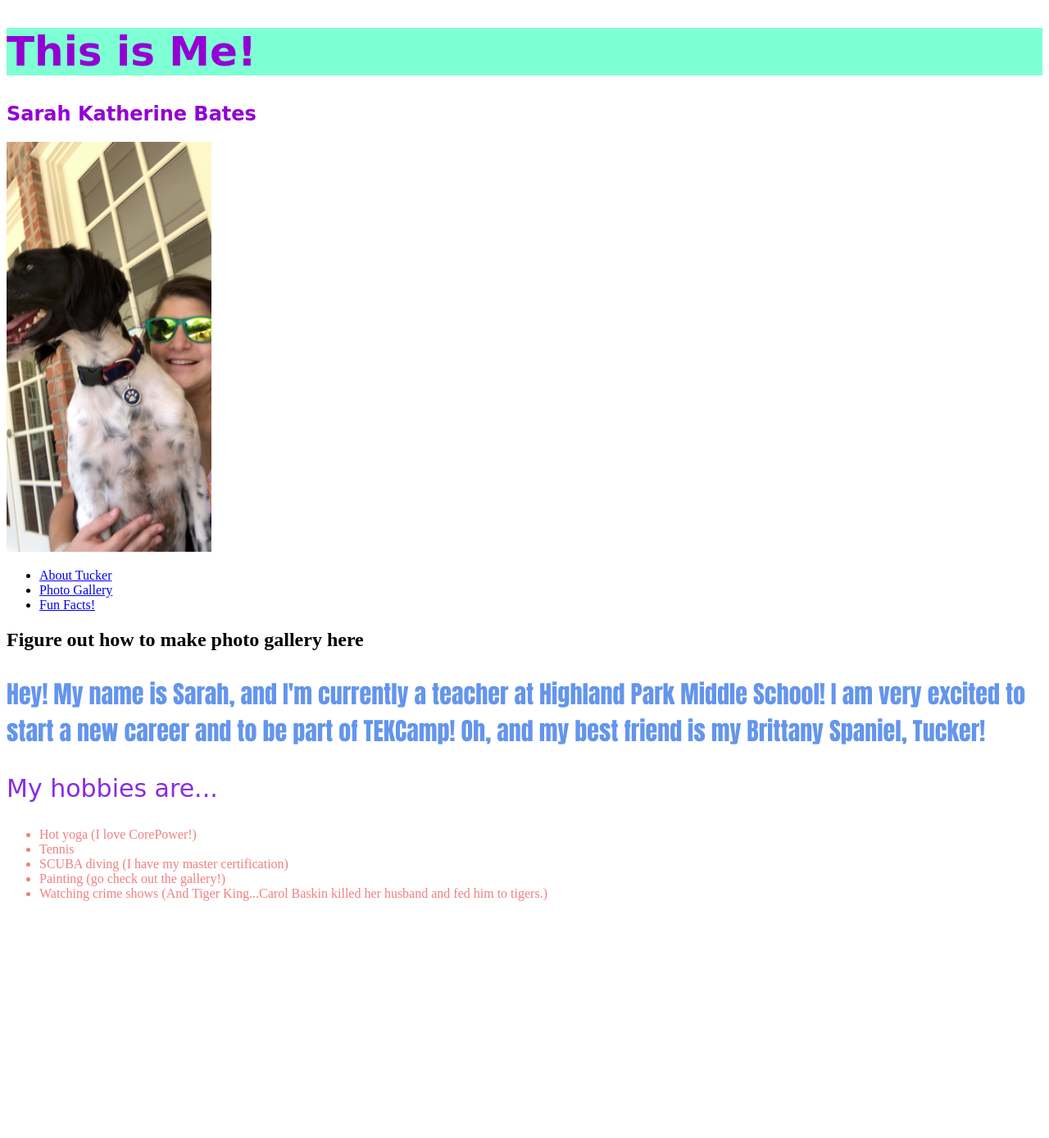
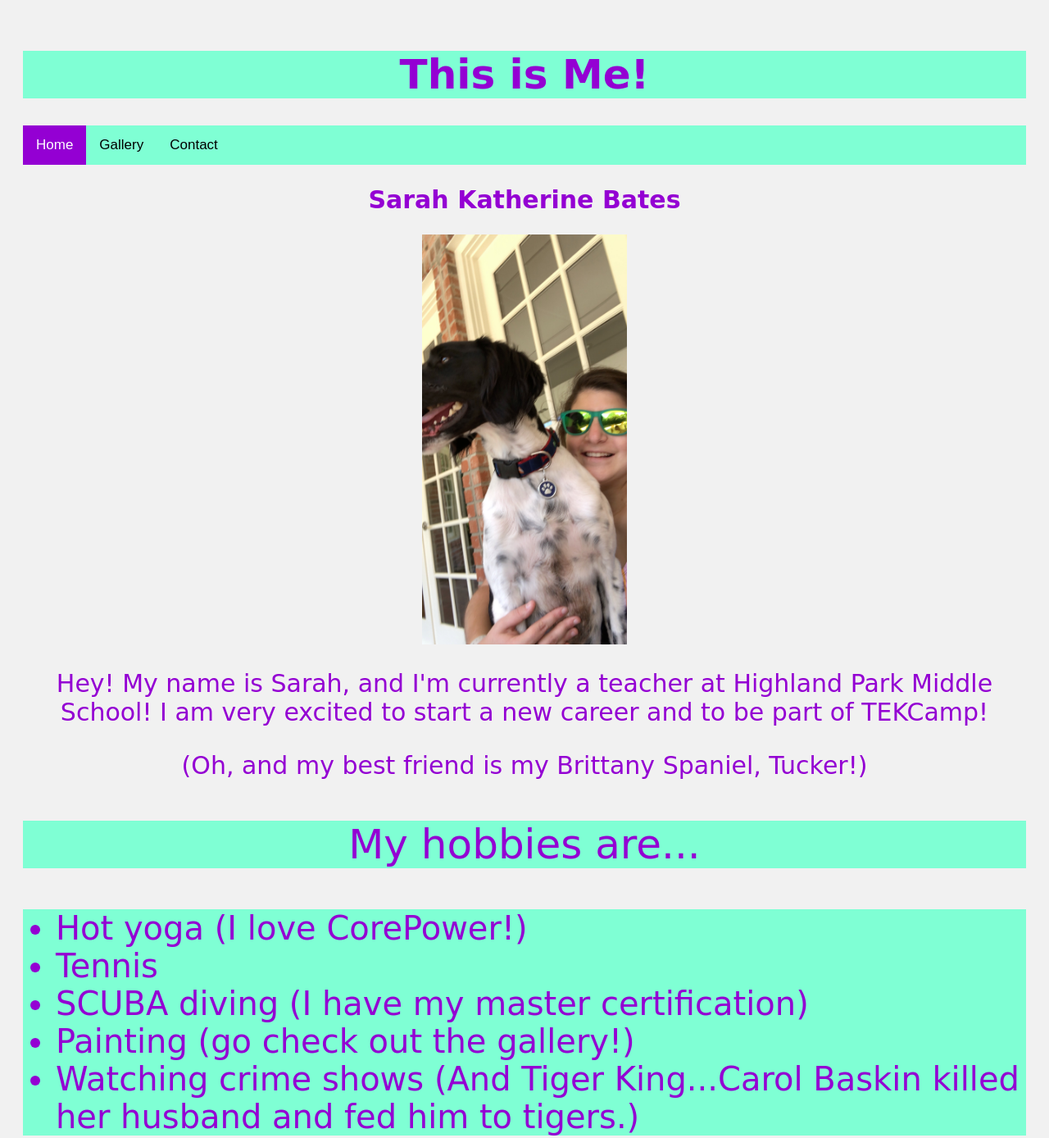
Before and after one commit to sarahkbates/git, a plain HTML site: page SKBWebsite.html in a window 1280 px wide. Shown: the whole page at 82% size. Before the commit the page ends 1115 px from the top, so only its background shows below. Drawn offline with Linux system fonts and the light colour scheme.

Commit message:
I made a ton of changes. I did my galley, and adjusted my homepage

```diff
--- a/SKBWebsite.html
+++ b/SKBWebsite.html
@@ -3,52 +3,37 @@
     <head>
         <title>Sarah Katherine Bates</title>
         <link rel="stylesheet" href="style.css">
+
+
+
     </head>
 
     <body>
         <header>
 
         <h1 style="color:darkviolet; background-color: aquamarine; font: oblique; font-family:cursive;font-size: 50px;">This is Me!</h1>
+        <div class="topnav">
+            <a class="active" href="#home">Home</a>
+            <a href="PhotoGallery.html">Gallery</a>
+            <a href="#contact">Contact</a>
+          </div>
         <h2 style="color:darkviolet; font:oblique; font-family:cursive;">Sarah Katherine Bates</h2>
-        <img src="IMG_1493.JPG" alt="Sarah and Tucker" height="500" width="250" class="profile-img">
+        <img src="IMG_1493.JPG" alt="Sarah and Tucker" height="500" width="250" class="center">
 
 
 
 
 
-            <nav>
-                <ul>
-                  <li><a href="#About Tucker">About Tucker</a></li>
-                  <li><a href="#Photo Gallery">Photo Gallery</a></li>
-                  <li><a href="#Fun Facts!">Fun Facts!</a></li>
-                </ul>
-              </nav>
-           </header>
-       <main>
-           <section id="About Tucker">
-               <div class="section-inner">
-
-               </div>
-
-           </section>
-           <section id="Photo Gallery">
-               <div class="section-inner">
-                   <h2>Figure out how to make photo gallery here</h2>
-               </div>
-
-           </section>
-           <section id="Fun Facts!">
-
-           </section>
        </main>
-              <p style="color:cornflowerblue; font-family:Impact, Haettenschweiler, 'Arial Narrow Bold', sans-serif; font-size:30px">Hey! My name is Sarah, and I'm currently a teacher at Highland Park Middle School! I am very excited to start a new career and to be part of TEKCamp! Oh, and my best friend is my Brittany Spaniel, Tucker!</p>
-        <p style="color:blueviolet; font-family: cursive; font-size: 30px;">My hobbies are...
+              <p style="color:darkviolet; font-family:cursive; font-size:30px">Hey! My name is Sarah, and I'm currently a teacher at Highland Park Middle School! I am very excited to start a new career and to be part of TEKCamp! </p>
+                <p style="font-size:30px">(Oh, and my best friend is my Brittany Spaniel, Tucker!)</p>
+        <p style="color:darkviolet; background-color: aquamarine; font-family: cursive; font-size: 50px;">My hobbies are...
         <ul>
-            <li style="color:lightcoral">Hot yoga (I love CorePower!)</li>
-            <li style="color:lightcoral">Tennis</li>
-            <li style="color:lightcoral">SCUBA diving (I have my master certification)</li>
-            <li style="color:lightcoral">Painting (go check out the gallery!)</li>
-            <li style="color:lightcoral">Watching crime shows (And Tiger King...Carol Baskin killed her husband and fed him to tigers.)</li>
+            <li>Hot yoga (I love CorePower!)</li>
+            <li>Tennis</li>
+            <li>SCUBA diving (I have my master certification)</li>
+            <li>Painting (go check out the gallery!)</li>
+            <li>Watching crime shows (And Tiger King...Carol Baskin killed her husband and fed him to tigers.)</li>
         </ul></p>
 
 
--- a/style.css
+++ b/style.css
@@ -0,0 +1,134 @@
+/* Top Navigation Code */
+.topnav {
+    background-color: aquamarine;
+    overflow: hidden;
+  }
+
+  /* Style the links inside the navigation bar */
+  .topnav a {
+    float: left;
+    color: black;
+    text-align: center;
+    padding: 14px 16px;
+    text-decoration: none;
+    font-size: 17px;
+  }
+
+  /* Change the color of links on hover */
+  .topnav a:hover {
+    background-color: darkviolet;
+    color: white;
+  }
+
+  /* Add a color to the active/current link */
+  .topnav a.active {
+    background-color: darkviolet;
+    color: white;
+  }
+  /* Header Styling */
+ h1{
+   text-align:center;
+     color: darkviolet;
+     background-color: aquamarine;
+     font-size: 75px;
+     font-family: cursive;
+ }
+
+ h2{
+    text-align: center;
+     color:darkviolet;
+     font-family:cursive;
+     font-size: 30px;
+ }
+
+ h3{
+   text-align:center;
+   color: darkviolet;
+   font-size: 25px;
+ }
+
+ p{
+   text-align:center;
+   color: darkviolet;
+   font-family: cursive;
+   font-size:20px;
+ }
+
+ * {
+    box-sizing: border-box;
+  }
+
+  body {
+    background-color: #f1f1f1;
+    padding: 20px;
+    font-family: Arial;
+  }
+
+  li,ul{
+    font-size: 40px;
+    font-family: cursive;
+    color: darkviolet;
+    background-color: aquamarine;
+  }
+
+  /* Center website */
+  .main {
+    max-width: 1000px;
+    margin: auto;
+  }
+
+  h1 {
+    font-size: 50px;
+    word-break: break-all;
+  }
+
+  .center{
+    display:block;
+    margin-left: auto;
+    margin-right: auto;
+  }
+
+  .row {
+    margin: 8px -16px;
+  }
+
+  /* Add padding BETWEEN each column (if you want) */
+  .row,
+  .row > .column {
+    padding: 8px;
+  }
+
+  /* Create four equal columns that floats next to each other */
+  .column {
+    float: left;
+    width: 33%;
+  }
+
+  /* Clear floats after rows */
+  .row:after {
+    content: "";
+    display: table;
+    clear: both;
+  }
+
+  /* Content */
+  .content {
+    background-color: aquamarine;
+    color: darkviolet;
+    font-family: cursive;
+    padding: 10px;
+  }
+
+  /* Responsive layout - makes a two column-layout instead of four columns */
+  @media screen and (max-width: 900px) {
+    .column {
+      width: 50%;
+    }
+  }
+
+  /* Responsive layout - makes the two columns stack on top of each other instead of next to each other */
+  @media screen and (max-width: 600px) {
+    .column {
+      width: 100%;
+    }
+  }
```
Also changed, not shown: PhotoGallery.html (added, +77 -0 lines), Monogram.jpg (added), 15 other files.
